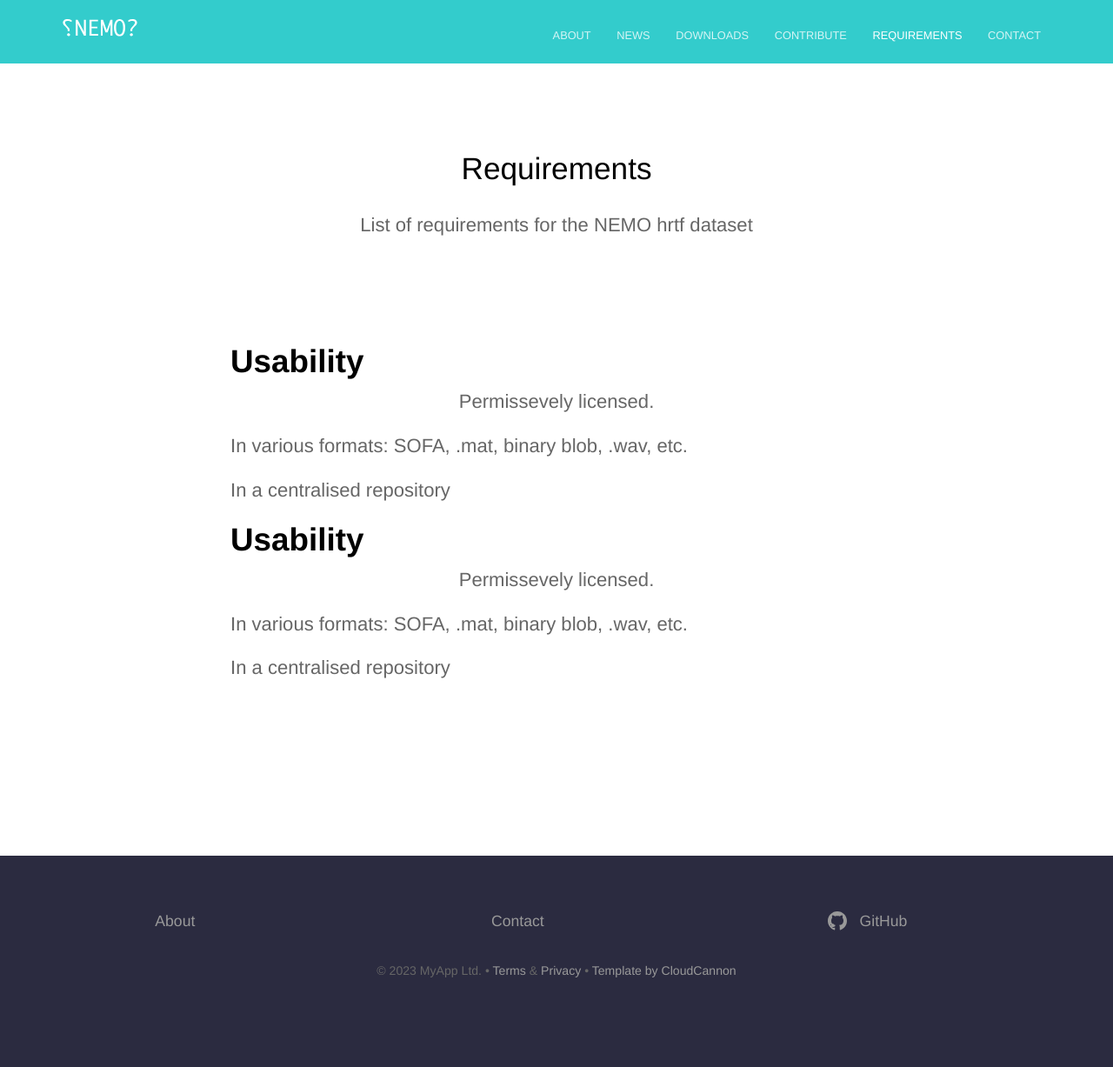
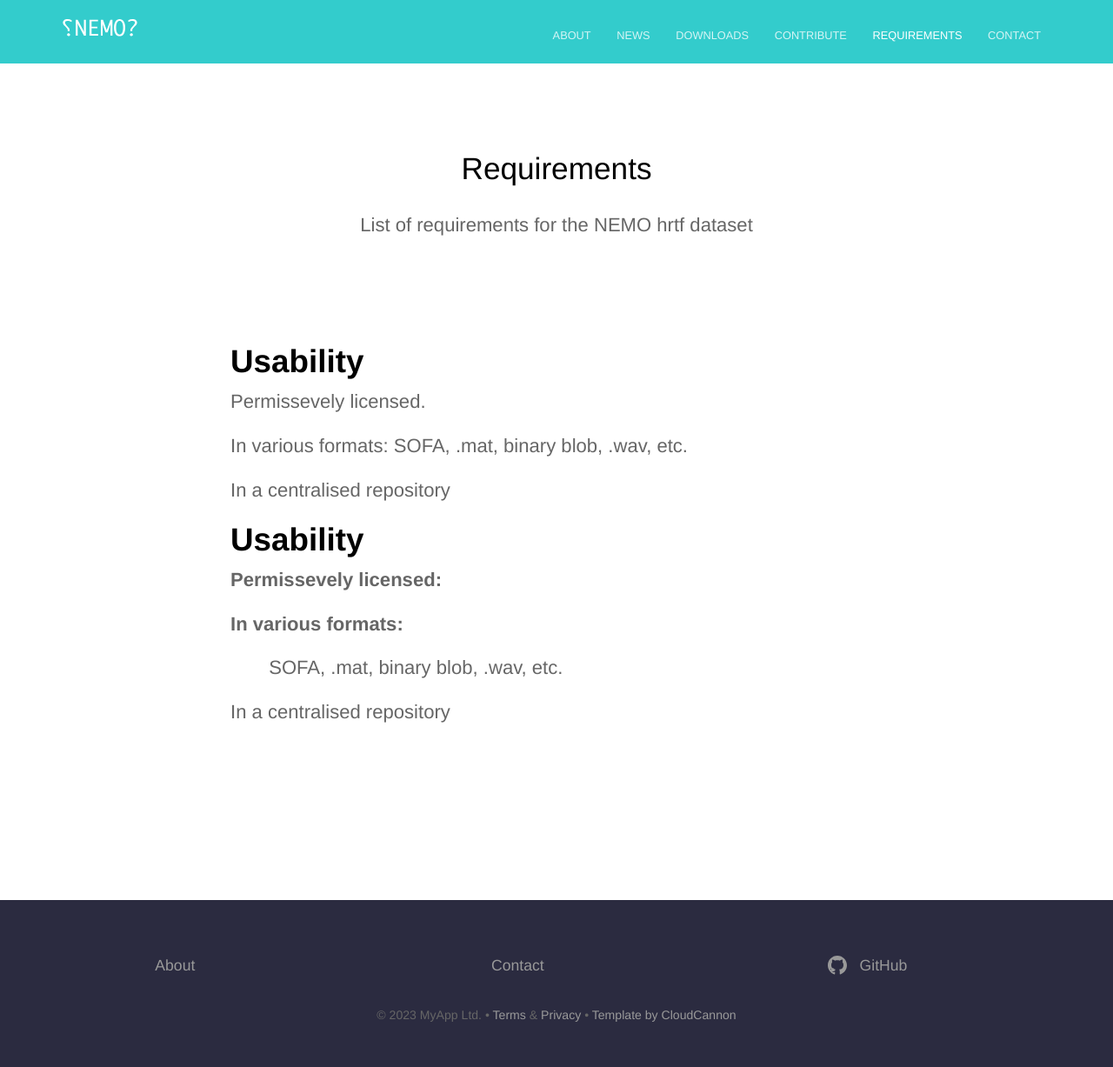
Before and after one commit to TheNEMOproject/TheNEMOproject.github.io, a Jekyll site: the page built from requirements.html, in a window 1280 px wide. Shown: the whole page at 87% size. Built offline with Jekyll 4.4.1, drawn with Linux system fonts in a browser that asks for light colours; before the commit the page ends 1176 px from its top, so only the background shows below that.

Commit message:
Update requirements.html

```diff
--- a/requirements.html
+++ b/requirements.html
@@ -5,13 +5,15 @@
 <section class="herot">
 	<div class="text-container">
 		<h1 class="editable"><strong>Usability</strong></h1>
-		<p class="subtext editable">Permissevely licensed.</p>
-    <p class="subtext_left editable">In various formats: SOFA, .mat, binary blob, .wav, etc.</p>
-    <p class="subtext_left editable">In a centralised repository</p>
+		<p class="subtext_left editable">Permissevely licensed.</p>
+	        <p class="subtext_left editable">In various formats: SOFA, .mat, binary blob, .wav, etc.</p>
+	        <p class="subtext_left editable">In a centralised repository</p>
+
 		<h1 class="editable"><strong>Usability</strong></h1>
-		<p class="subtext editable">Permissevely licensed.</p>
-    <p class="subtext_left editable">In various formats: SOFA, .mat, binary blob, .wav, etc.</p>
-    <p class="subtext_left editable">In a centralised repository</p>
+		<p class="subtext_left editable"><strong>Permissevely licensed:</strong></p>
+                <p class="subtext_left editable"><strong>In various formats:</strong></p>
+		<p class="subtext_left editable">&emsp;&emsp;SOFA, .mat, binary blob, .wav, etc.</p>
+                <p class="subtext_left editable">In a centralised repository</p>
   </div>
 </section>
 
```
